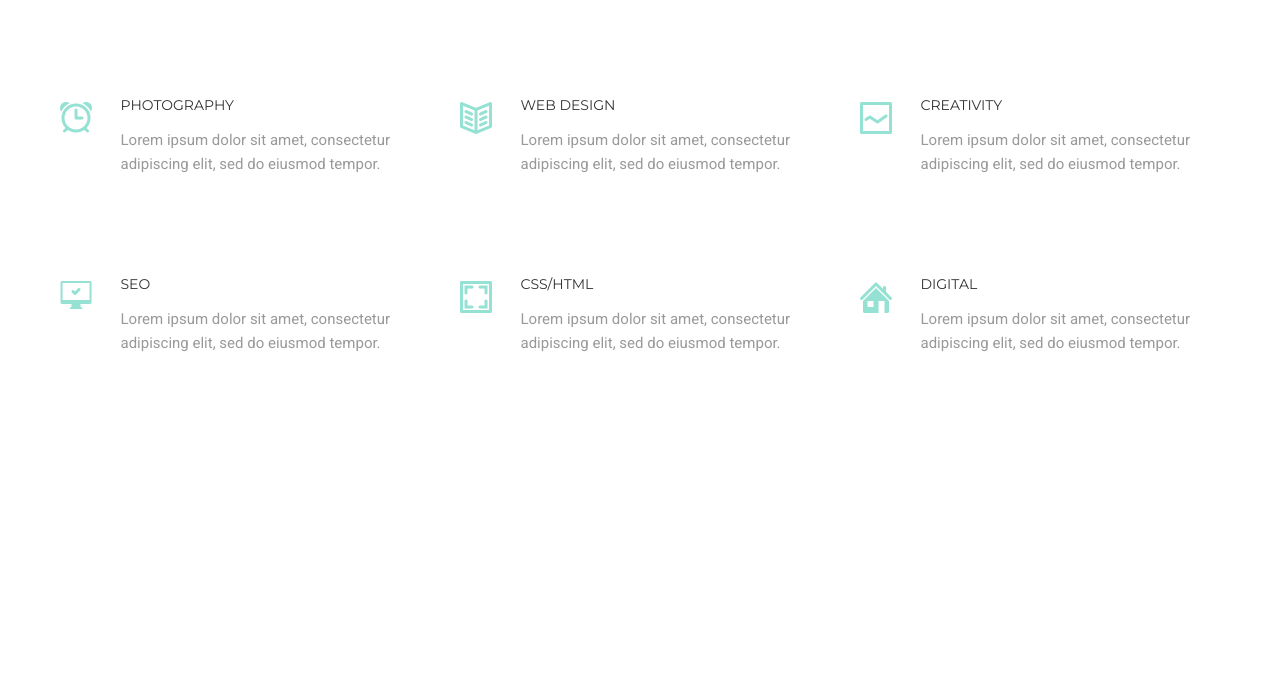
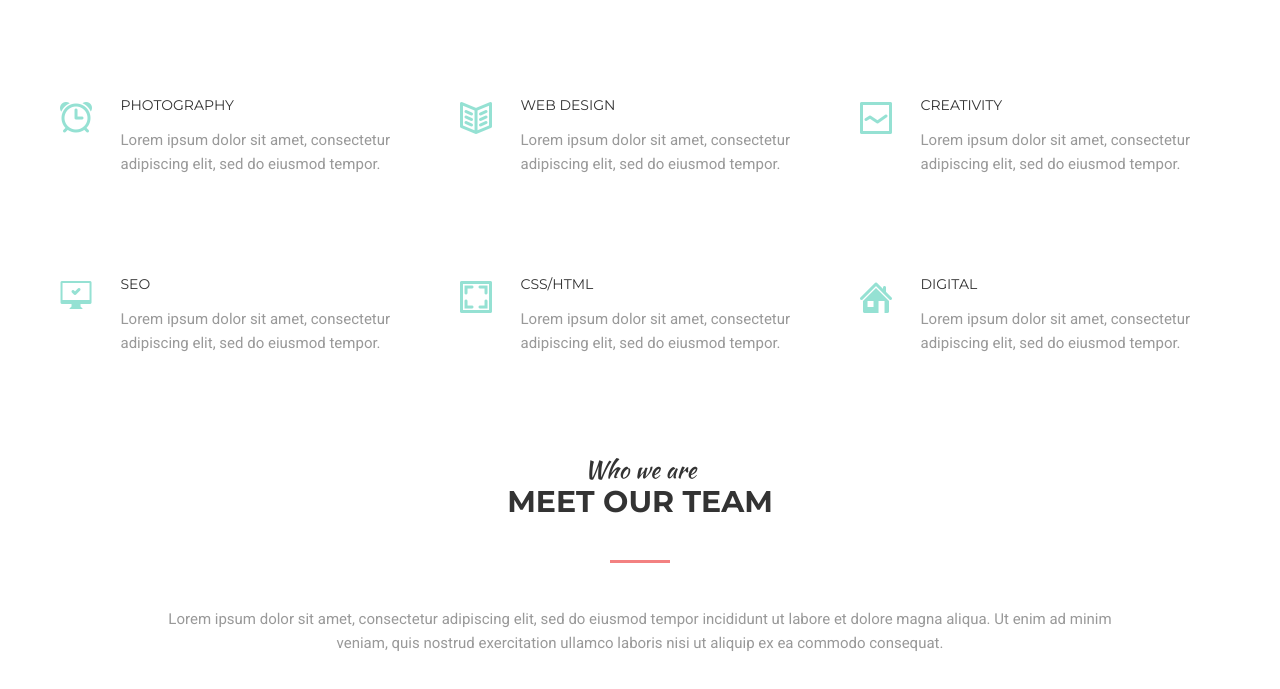
Before and after one commit to TarasGrynik/goit-fe-course, a plain HTML site: page html-css/module-06/index.html in a window 1280 px wide. Shown: the part 283-972 px from the top of the page. Before the commit the page ends 800 px from the top, so only its background shows below. Drawn offline with Linux system fonts and the light colour scheme.

Commit message:
added section title our team

```diff
--- a/html-css/module-06/css/style.css
+++ b/html-css/module-06/css/style.css
@@ -71,7 +71,7 @@ p {
   font-weight: 400;
   font-size: 14px;
   line-height: 17px;
-  padding: 10px 0px;
+  padding: 8px 0px;
 }
 
 .nav__link:hover {
@@ -174,3 +174,16 @@ p {
   color: var(--section-title-color);
   margin-bottom: 14px;
 }
+
+/* SECTION OUR TEAM */
+
+.our-team__title {
+  margin-bottom: 44px;
+}
+
+.our-team__text {
+  text-align: center;
+  width: 80%;
+  margin: 0 auto;
+  margin-bottom: 92px;
+}
--- a/html-css/module-06/index.html
+++ b/html-css/module-06/index.html
@@ -92,6 +92,19 @@
             </li>
           </ul>
         </section>
+        <!-- SECTION OUR TEAM -->
+        <section class="our-team">
+          <h2 class="our-team__title section-title">
+            <span class="services__diff-title">Who we are</span>
+            Meet our team
+          </h2>
+          <p class="our-team__text">
+            Lorem ipsum dolor sit amet, consectetur adipiscing elit, sed do
+            eiusmod tempor incididunt ut labore et dolore magna aliqua. Ut enim
+            ad minim veniam, quis nostrud exercitation ullamco laboris nisi ut
+            aliquip ex ea commodo consequat.
+          </p>
+        </section>
       </main>
     </div>
   </body>
```
